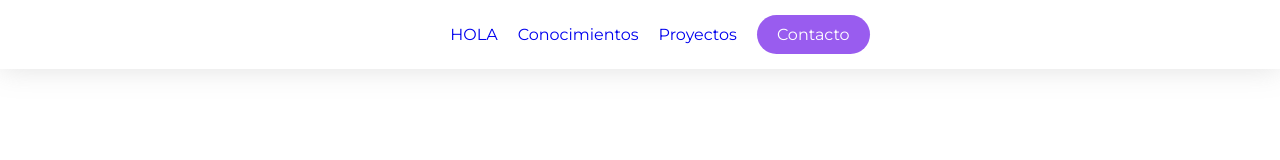
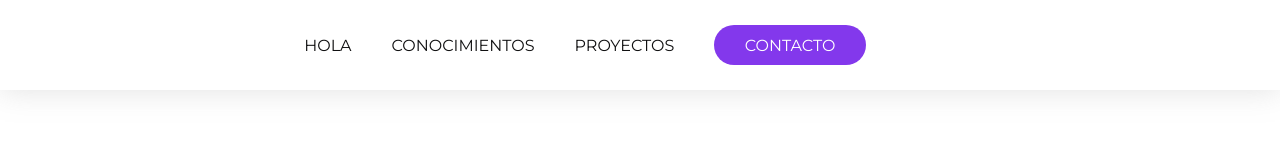
Before and after one commit to Ciribas/PorfolioCiribas, a plain HTML site: page index.html in a window 1280 px wide. Drawn offline with Linux system fonts and the light colour scheme.

Commit message:
correccion colores y dimenciones header

```diff
--- a/index.html
+++ b/index.html
@@ -20,9 +20,9 @@
     <ul class="nav-menu">
 
         <li class="nav-item"><a href="#" class="nav-link selected">HOLA</a></li>
-        <li class="nav-item"><a href="#" class="nav-link">Conocimientos</a></li>
-        <li class="nav-item"><a href="#" class="nav-link">Proyectos</a></li>
-        <li class="nav-item"><a href="#" class="nav-link-contacto">Contacto</a></li>
+        <li class="nav-item"><a href="#" class="nav-link">CONOCIMIENTOS</a></li>
+        <li class="nav-item"><a href="#" class="nav-link">PROYECTOS</a></li>
+        <li class="nav-item"><a href="#" class="nav-link-contacto">CONTACTO</a></li>
     </ul>
 </navbar>
 
--- a/style.css
+++ b/style.css
@@ -30,6 +30,7 @@ header {
 .nav-header{
     display: flex;
     justify-content: flex-end;
+    padding-right: 150px;
 }
 
 .nav-menu {
@@ -37,22 +38,33 @@ header {
     margin: 0;
     list-style-type: none;
     gap: 20px;
+    align-items: center;
 }
 
+.nav-item{
 
+    margin: 0 10px;
+}
 .nav-link{
     text-decoration: none;
+    color: #101011;
+
 }
 .nav-link-contacto {
-    background-color: #995cef;
+    background-color: #8338ec;
     color: #fff;
-    padding: 10px 20px;
-    border-radius: 20px;
+    padding: 0px 30px;
+    font-size: 1em;
+    border-radius: 25px;
     text-align: center;
     transition: background-color 0.3s ease;
     text-decoration: none;
+    width: 151.45px;
+    height: 40px;
+    display: flex;
+    align-items: center;
+    justify-content: center;
 }
-
 .nav-link-contacto:hover {
-    background-color: #8338ec;
+    background-color: #995cef;
 }
```
